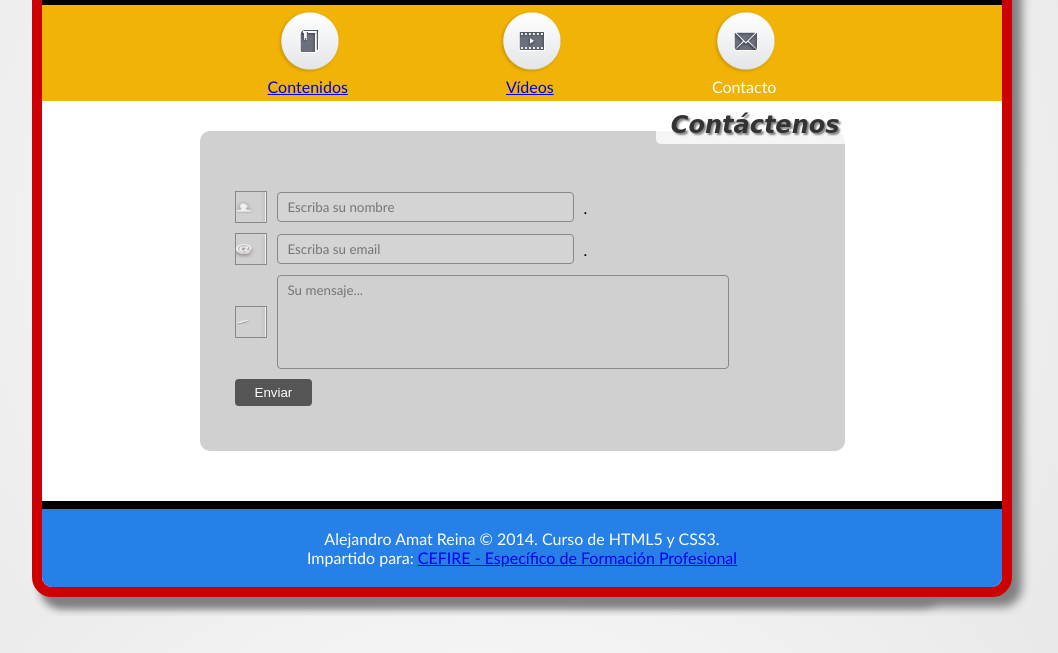
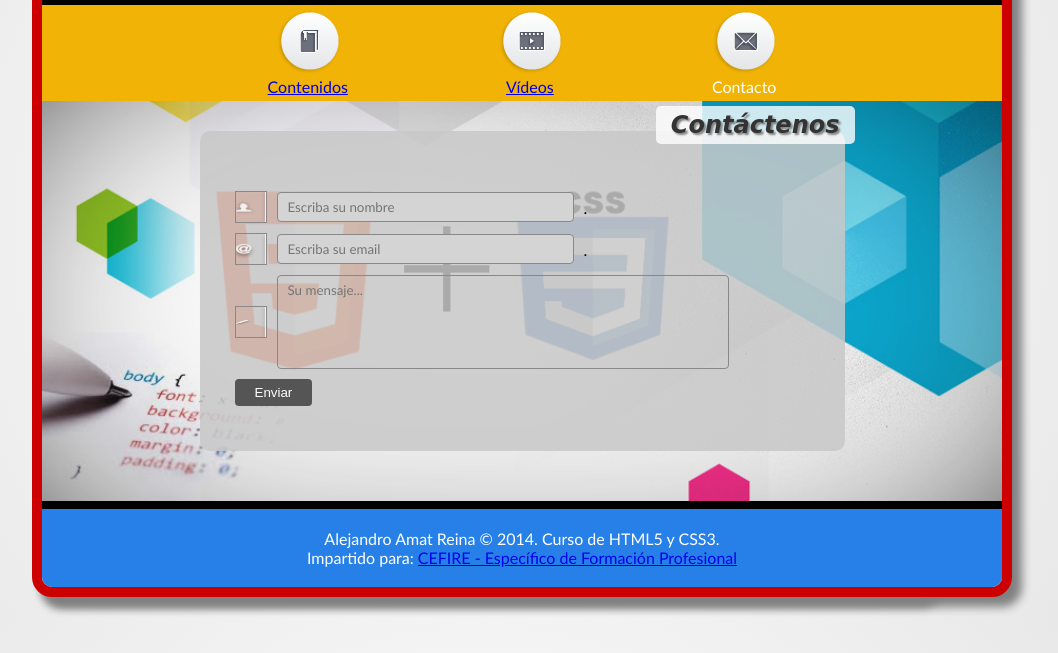
Before and after one commit to carlosss5757/Ejercicio2_html5css3-tema4, a plain HTML site: page curso.html in a window 1280 px wide. Shown: the part 147-800 px from the top of the page, without its empty margins (158-1216 px from the left). Drawn offline with Linux system fonts and the light colour scheme; files whose address does not match are found by name.

Commit message:
Update estilos(curso).css

```diff
--- a/estilos(curso).css
+++ b/estilos(curso).css
@@ -82,7 +82,7 @@ h2
   background-position: center;
   align-items: flex-start;
   width: 100%;
-  background-image: url(../imgs-curso/fondoForm.jpg);
+  background-image: url(fondoForm.jpg);
   border-radius: 0;
 }
 
```
